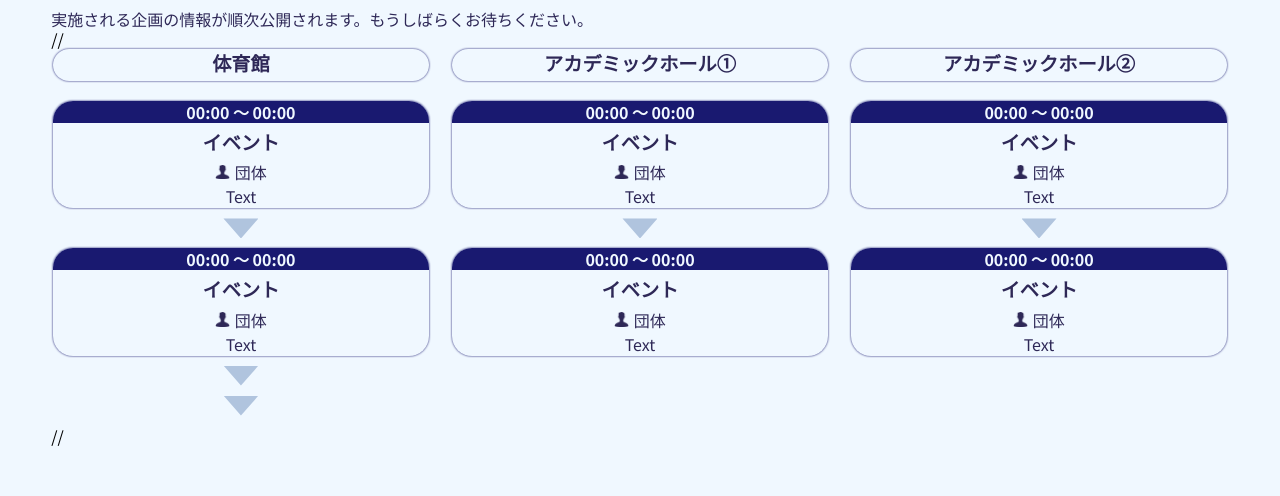
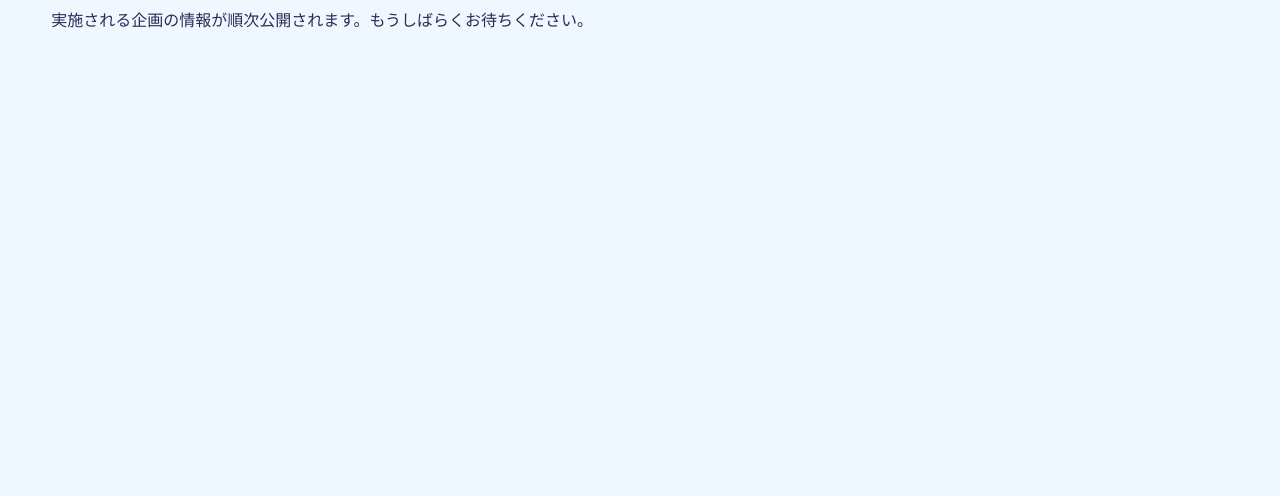
Before and after one commit to IkutaYukumo/website, a plain HTML site: page timeTable.html in a window 1280 px wide. Shown: the part 304-800 px from the top of the page. Drawn offline with Linux system fonts and the light colour scheme.

Commit message:
Update timeTable.html

```diff
--- a/timeTable.html
+++ b/timeTable.html
@@ -25,7 +25,8 @@
 
         <h1>タイムテーブル</h1>
         <p>実施される企画の情報が順次公開されます。もうしばらくお待ちください。</p>
-        //<div class="guide"><p>≪ タイムテーブルはスクロールできます ≫</p></div>
+        <!--
+         <div class="guide"><p>≪ タイムテーブルはスクロールできます ≫</p></div>
         <div class="scroll">
             <div class="timeTable">
                 <div class="gym">
@@ -62,7 +63,9 @@
                 </div>
             </div>
 
-        </div>//
+        </div>
+        -->
+
 
     </main>
     <aside>
```
